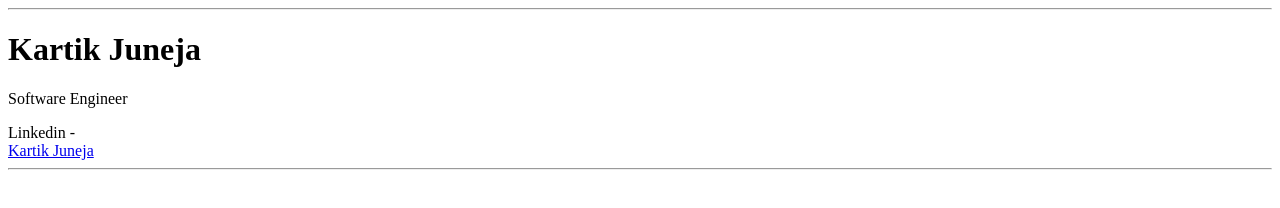
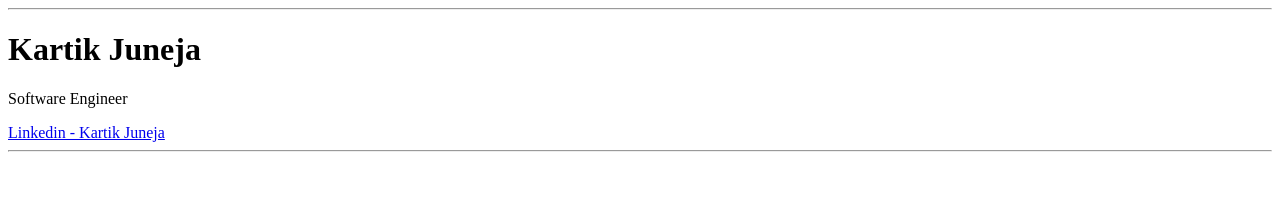
Before and after one commit to kartikjuneja/0, a plain HTML site: page index.html in a window 1280 px wide. Drawn offline with Linux system fonts and the light colour scheme.

Commit message:
updated index
changes in index

```diff
--- a/index.html
+++ b/index.html
@@ -7,7 +7,7 @@
     <div>
       <div><h1>Kartik Juneja</h1></div>
       <div><p>Software Engineer</p></div>
-      <div>Linkedin - <div class="LI-profile-badge"  data-version="v1" data-size="medium" data-locale="en_US" data-type="horizontal" data-theme="light" data-vanity="kartikjuneja"><a class="LI-simple-link" href='https://in.linkedin.com/in/kartikjuneja?trk=profile-badge'>Kartik Juneja</a></div></div>
+      <div><div class="LI-profile-badge"  data-version="v1" data-size="medium" data-locale="en_US" data-type="horizontal" data-theme="light" data-vanity="kartikjuneja"><a class="LI-simple-link" href='https://in.linkedin.com/in/kartikjuneja?trk=profile-badge'>Linkedin - Kartik Juneja</a></div></div>
     </div>
     <footer><hr/</footer>
   </body>
```
